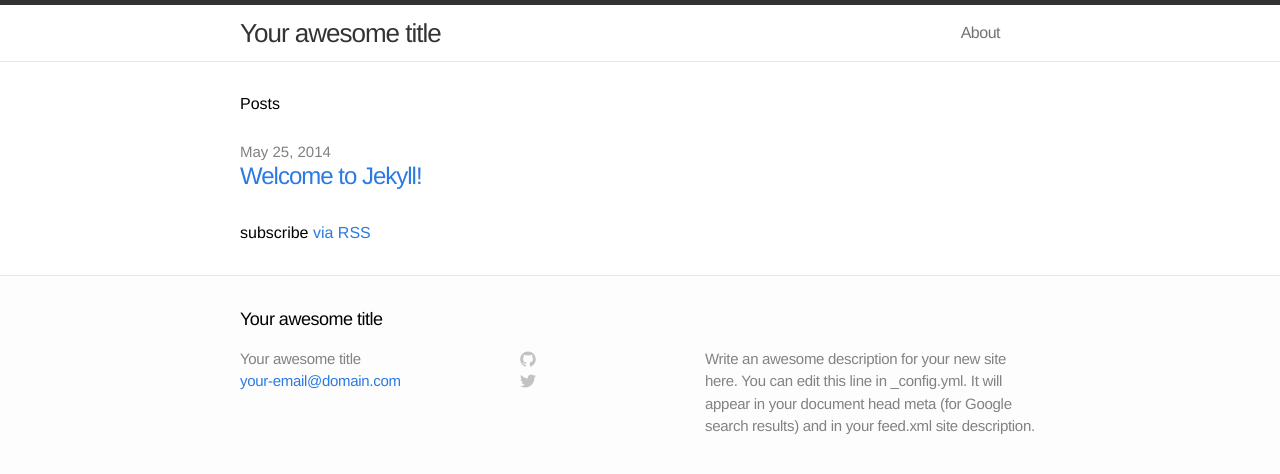
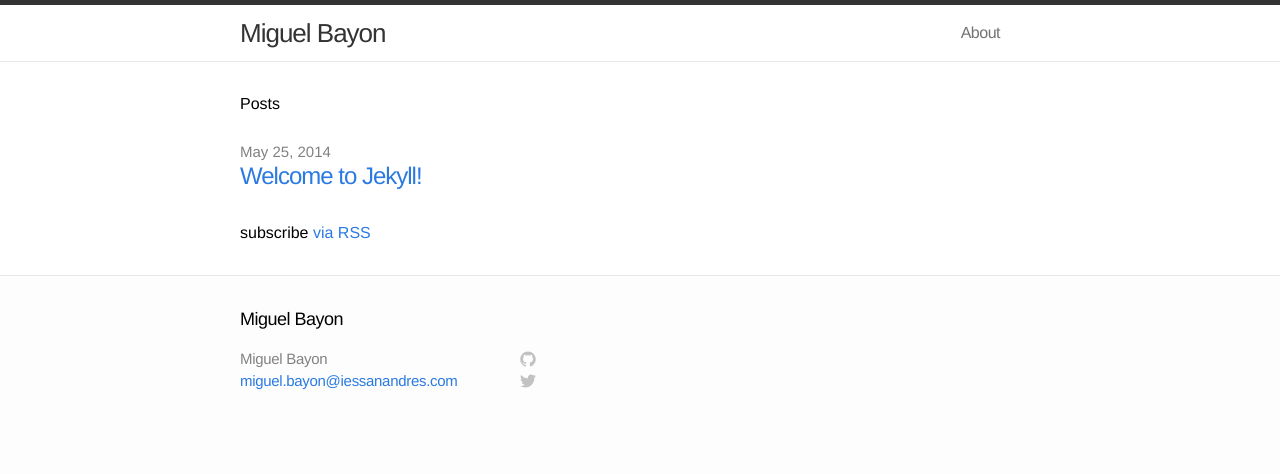
Before and after one commit to miguelbayon/blogViejoA18nov2015, a Jekyll site: the page built from index.html, in a window 1280 px wide. Shown: the top 474 px of the page. Built offline with Jekyll 4.4.1, drawn with Linux system fonts in a browser that asks for light colours.

Commit message:
Configuradas la opciones generales

```diff
--- a/_config.yml
+++ b/_config.yml
@@ -1,9 +1,9 @@
 # Site settings
-title: Your awesome title
-email: your-email@domain.com
-description: "Write an awesome description for your new site here. You can edit this line in _config.yml. It will appear in your document head meta (for Google search results) and in your feed.xml site description."
+title: Miguel Bayon
+email: miguel.bayon@iessanandres.com
+description: ""
 baseurl: ""
-url: "http://yourdomain.com"
+url: "http://miguelbayon.github.io"
 
 # Build settings
 markdown: kramdown
```
